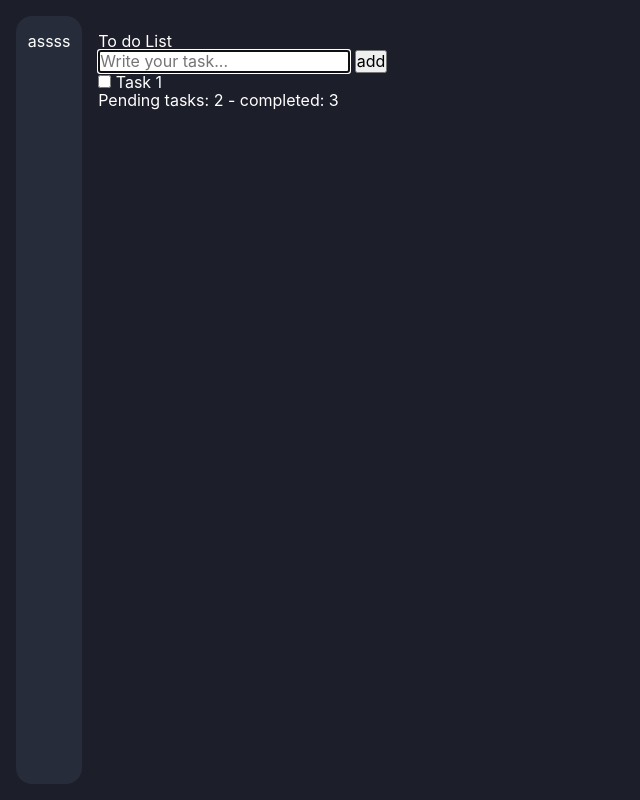
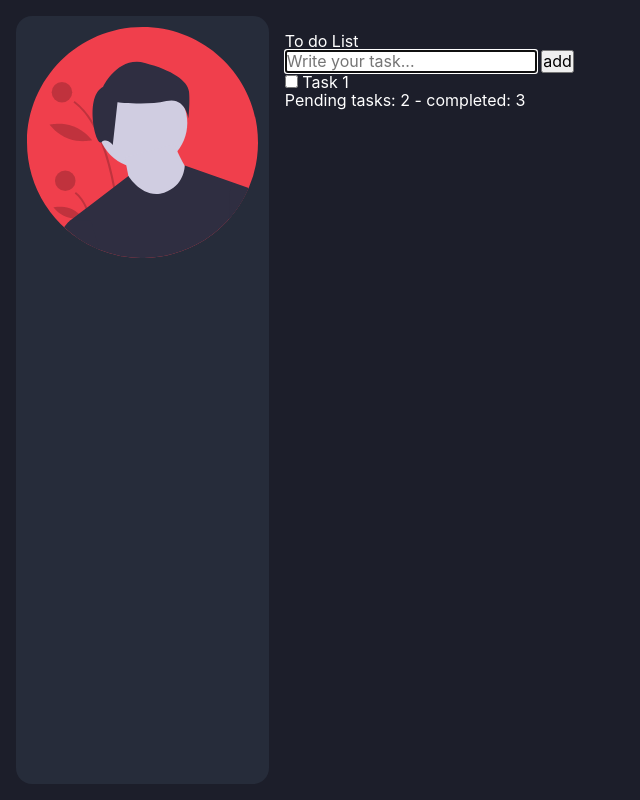
Before and after one commit to LuiSauter/unlist, a website: page index.html in a window 1280 px wide. Shown: the whole page, without its empty margins (0-640 px from the left). Drawn offline with Linux system fonts and the light colour scheme.

Commit message:
feat(Root): Add logo style

```diff
--- a/index.html
+++ b/index.html
@@ -17,7 +17,9 @@
 
 <body>
   <div id="root">
-    <aside id="aside">assss</aside>
+    <aside id="aside">
+      <img src="./src/assets/male-avatar.svg" class="avatar" />
+    </aside>
     <main id="main">
       <header id="header">To do List</header>
       <form id="form">
--- a/src/main.js
+++ b/src/main.js
@@ -1,2 +1,7 @@
 // secondary #262c3a
 console.log('Hello world')
+function Add(a, b) {
+  return a + b
+}
+
+console.log(Add(1 + 2))
--- a/src/styles/aside.css
+++ b/src/styles/aside.css
@@ -1,3 +1,7 @@
-.aside {
-	background-color: #fff;
+#aside {
+	padding: 0.7rem;
 }
+
+.avatar {
+	width: 100%;
+}
--- a/src/styles/layout.css
+++ b/src/styles/layout.css
@@ -1,6 +1,6 @@
 #root {
-  display: flex;
-  flex-direction: row;
+  display: grid;
+  grid-template-columns: 1fr 6fr;
   overflow: hidden;
   height: 100vh;
   width: 100%;
@@ -9,7 +9,7 @@
 
 aside {
   background-color: #262c3a;
-  width: 70px;
+  width: 100%;
   display: flex;
   flex-direction: column;
   align-items: center;
@@ -27,3 +27,12 @@ main {
   width: 100%;
   overflow-y: scroll;
 }
+
+@media screen and (min-width: 640px) {
+  #root {
+    grid-template-columns: 1fr 4fr;
+  }
+  aside {
+
+  }
+}
```
